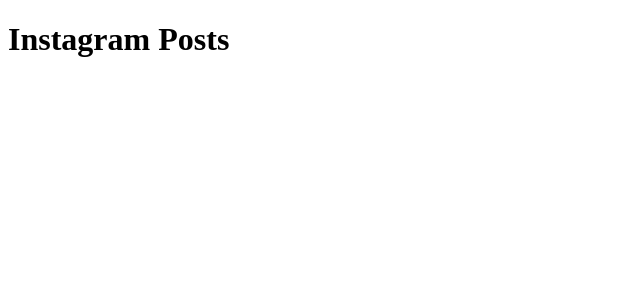
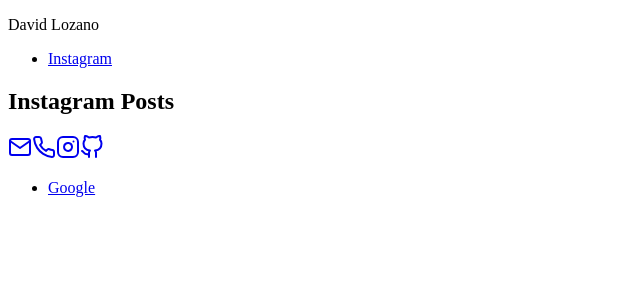
Before and after one commit to pdlozano/main, a Next.js app: page /instagram in a window 1280 px wide. Shown: the top 300 px of the page, without its empty margins (0-640 px from the left). Built offline with nearby package versions, Linux system fonts and the light colour scheme.

Commit message:
Switch to PageTemplate for some pages

```diff
--- a/components/MainComponent.tsx
+++ b/components/MainComponent.tsx
@@ -7,7 +7,7 @@
 
 function MainComponent(props: MainProps) {
     return (
-        <div>
+        <div className="flex flex-col min-h-screen">
             <Head>
                 <title>{props.title} | David Lozano</title>
                 <meta
@@ -27,3 +27,4 @@
 }
 
 export default MainComponent;
+export type {MainProps};
--- /dev/null
+++ b/components/PageTemplate.tsx
@@ -0,0 +1,36 @@
+import MainComponent, {MainProps} from "./MainComponent";
+import Icons from "./Icons";
+
+function Link(props: {
+    href: string;
+    children: string;
+}) {
+    return <li><a href={props.href}>{props.children}</a></li>
+}
+
+function PageTemplate(props: MainProps) {
+    return (
+        <MainComponent title={props.title}>
+            <header>
+                <p>David Lozano</p>
+                <ul className="">
+                    <Link href="/instagram">Instagram</Link>
+                </ul>
+            </header>
+
+            <article className="grow">
+                {props.children}
+            </article>
+
+            <footer>
+                <Icons />
+
+                <ul>
+                    <Link href="https://google.com">Google</Link>
+                </ul>
+            </footer>
+        </MainComponent>
+    )
+}
+
+export default PageTemplate;
--- a/pages/instagram/[post].tsx
+++ b/pages/instagram/[post].tsx
@@ -1,14 +1,14 @@
 import type { NextPage } from "next";
-import {MainComponent} from "../../components";
+import PageTemplate from "../../components/PageTemplate";
 
 const Post: NextPage = () => {
     return (
-        <MainComponent title="Instagram Post #1">
+        <PageTemplate title="Instagram Post #1">
             <h1>Instagram Post #1</h1>
             <p>[IMAGE]</p>
             <p>Description</p>
             <p>Download Original Image</p>
-        </MainComponent>
+        </PageTemplate>
     );
 };
 
--- a/pages/instagram/index.tsx
+++ b/pages/instagram/index.tsx
@@ -1,11 +1,11 @@
 import type { NextPage } from "next";
-import {MainComponent} from "../../components";
+import PageTemplate from "../../components/PageTemplate";
 
 const Instagram: NextPage = () => {
     return (
-        <MainComponent title="Instagram Posts">
+        <PageTemplate title="Instagram Posts">
             <h1>Instagram Posts</h1>
-        </MainComponent>
+        </PageTemplate>
     );
 };
 
```
